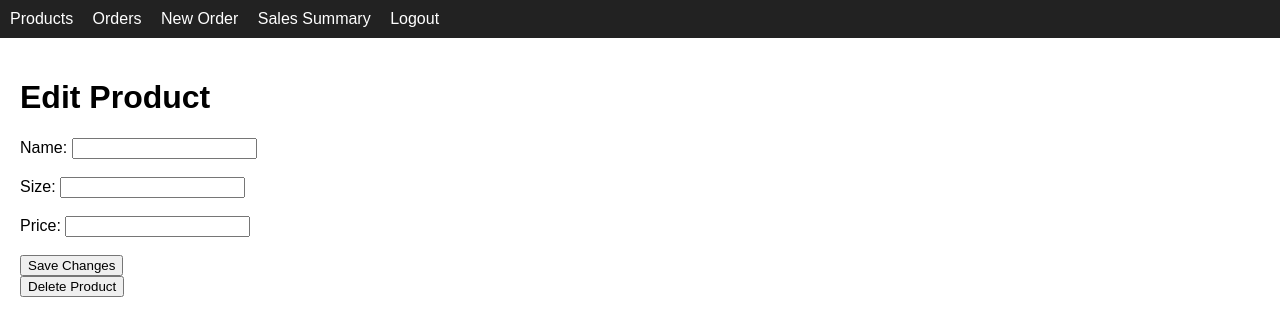
After one commit to Nziza21/oren-order-inventory-tracker, a Flask app: page /products/1/edit in a window 1280 px wide. The commit adds this page. Shown: the top 336 px of the page. Run offline with Flask 3, Linux system fonts and the light colour scheme; the visitor is signed in with stand-in values (Sample User, id 1); data that the repository does not hold is empty.

Commit message:
Add edit and delete product features

```diff
--- a/app.py
+++ b/app.py
@@ -248,5 +248,33 @@ def sales_summary():
     db.close()
     return render_template("sales_summary.html", total_revenue=total_revenue, by_product=by_product)
 
+@app.route("/products/<int:product_id>/edit", methods=["GET", "POST"])
+@login_required
+def edit_product(product_id):
+    db = get_db()
+
+    if request.method == "POST":
+        db.execute(
+            "UPDATE products SET name = ?, size = ?, price = ? WHERE id = ?",
+            (request.form["name"], request.form["size"], request.form["price"], product_id),
+        )
+        db.commit()
+        db.close()
+        return redirect(url_for("products"))
+
+    product = db.execute("SELECT * FROM products WHERE id = ?", (product_id,)).fetchone()
+    db.close()
+    return render_template("edit_product.html", product=product)
+
+
+@app.route("/products/<int:product_id>/delete", methods=["POST"])
+@login_required
+def delete_product(product_id):
+    db = get_db()
+    db.execute("DELETE FROM products WHERE id = ?", (product_id,))
+    db.commit()
+    db.close()
+    return redirect(url_for("products"))
+
 if __name__ == "__main__":
     app.run(debug=True)
--- /dev/null
+++ b/templates/edit_product.html
@@ -0,0 +1,14 @@
+{% extends "base.html" %}
+{% block title %}Edit Product{% endblock %}
+{% block content %}
+<h1>Edit Product</h1>
+<form method="POST">
+    <label>Name: <input type="text" name="name" value="{{ product.name }}" required></label><br><br>
+    <label>Size: <input type="text" name="size" value="{{ product.size }}" required></label><br><br>
+    <label>Price: <input type="number" name="price" value="{{ product.price }}" required></label><br><br>
+    <button type="submit">Save Changes</button>
+</form>
+<form method="POST" action="/products/{{ product.id }}/delete" onsubmit="return confirm('Delete this product?');">
+    <button type="submit">Delete Product</button>
+</form>
+{% endblock %}
--- a/templates/products.html
+++ b/templates/products.html
@@ -21,7 +21,7 @@
         {% else %}
         <td>{{ product.quantity }}</td>
         {% endif %}
-        <td><a href="/products/{{ product.id }}/update_stock">Update stock</a></td>
+        <td><a href="/products/{{ product.id }}/update_stock">Update stock</a> | <a href="/products/{{ product.id }}/edit">Edit</a></td>
     </tr>
     {% endfor %}
 </table>
```
